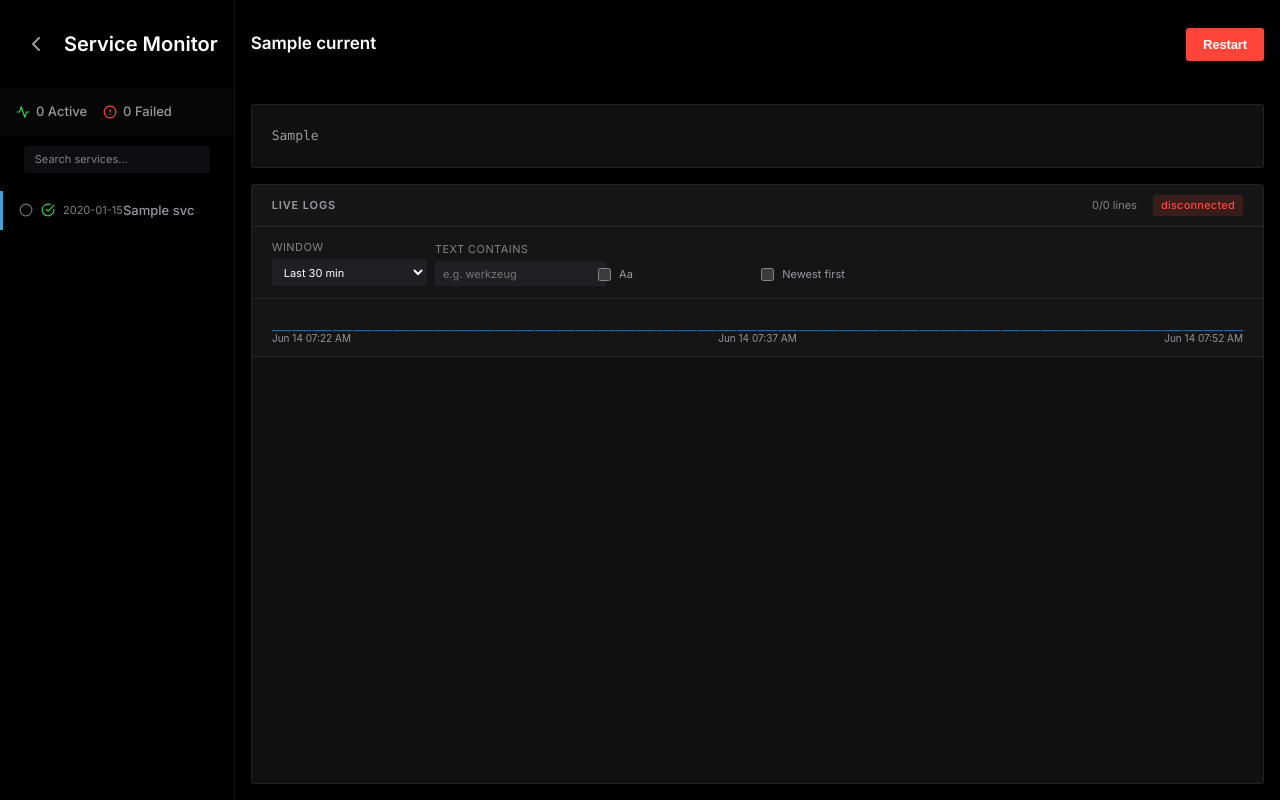
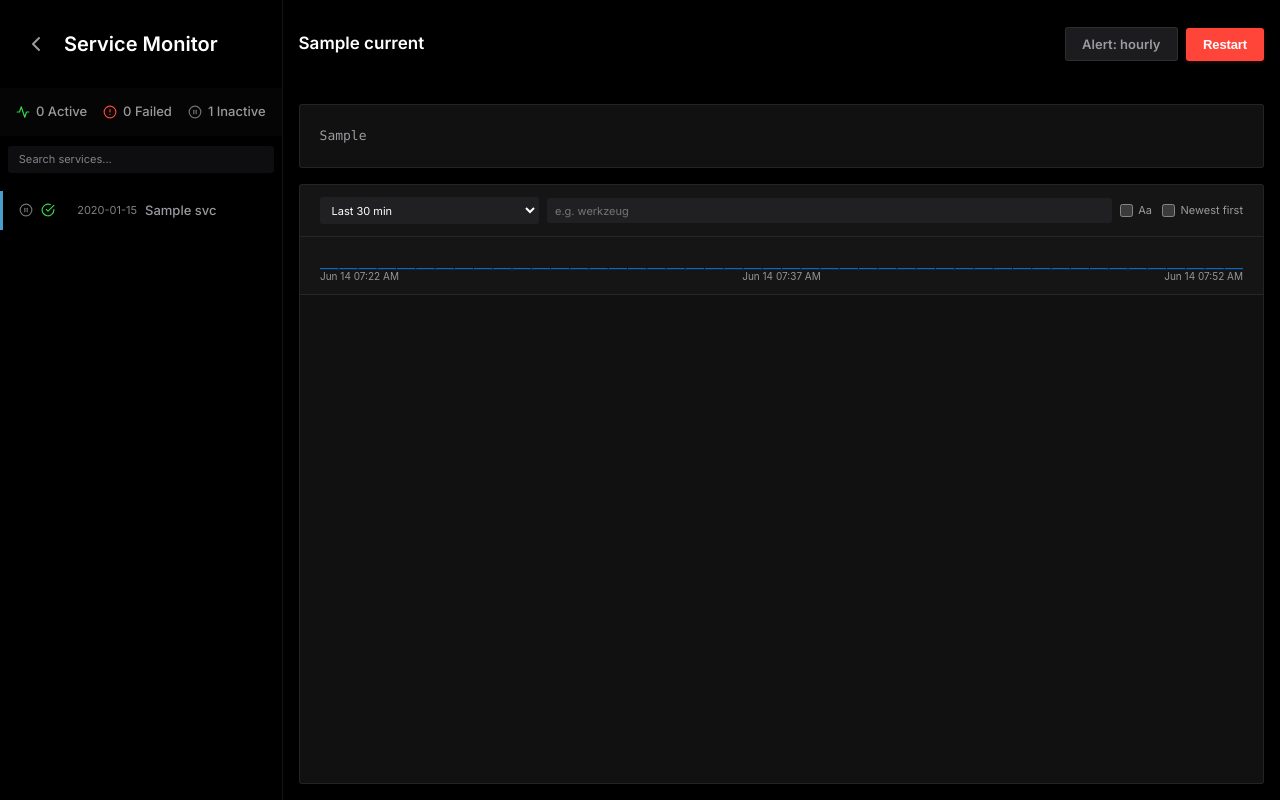
Before and after one commit to momonala/rpi-notes, a Flask app: template templates/index.html in a window 1280 px wide. Run offline with Flask 3, Linux system fonts and the light colour scheme; the template is opened without the code that fills it: most values are stand-ins (such as "Sample title", 1, 10 or a date in 2020); data that the repository does not hold is empty.

Commit message:
:feat(alerts): add per-service alert frequency control in UI
  - replace binary muted/alerted tracking with muted/hourly/daily frequency settings
  - expose GET and POST /api/alert-settings endpoints
  - render inline alert frequency dropdown per service in sidebar
  - change scheduler polling from hourly to every 5 minutes

```diff
--- a/src/app.py
+++ b/src/app.py
@@ -7,7 +7,7 @@ from pathlib import Path
 from flask import Flask, Response, jsonify, redirect, render_template, request, stream_with_context, url_for
 
 from src.canned_info import canned_service_statuses, websites
-from src.scheduler import start_threads
+from src.scheduler import VALID_FREQUENCIES, get_all_alert_settings, set_alert_frequency, start_scheduler
 from src.services import get_info_for_service, get_service_health, get_service_status, get_services, is_linux
 from src.values import INSPECTOR_DETECTOR_CWD, INSPECTOR_DETECTOR_UV_PATH
 
@@ -114,6 +114,26 @@ def stream_logs():
     )
 
 
+@app.route("/api/alert-settings")
+def get_alert_settings():
+    """Return alert frequency settings for all known services, defaulting unknown ones to 'hourly'."""
+    services = get_services(use_cache=True) if is_linux() else []
+    settings = get_all_alert_settings()
+    return jsonify({svc: settings.get(svc, "hourly") for svc in services})
+
+
+@app.route("/api/alert-settings", methods=["POST"])
+def update_alert_setting():
+    """Update the alert frequency for a single service. Expects JSON {service, frequency}."""
+    data = request.get_json(silent=True) or {}
+    service = data.get("service", "")
+    frequency = data.get("frequency", "")
+    if not service or frequency not in VALID_FREQUENCIES:
+        return "Invalid request", 400
+    set_alert_frequency(service, frequency)
+    return jsonify({"ok": True})
+
+
 @app.route("/api/services/sidebar-details")
 def sidebar_details():
     """Return enriched service details for sidebar rendering after first paint."""
@@ -161,7 +181,7 @@ def index():
 
 
 def main():
-    start_threads()
+    start_scheduler()
     app.run(host="0.0.0.0", port=5001, debug=False)
 
 
--- a/static/app.css
+++ b/static/app.css
@@ -32,6 +32,7 @@
     --sidebar-collapsed-width: 4rem;
     --header-height:           3.5rem;
     --status-icon-size:        14px;
+    --service-uptime-col:      5.5ch;
 
     /* Spacing */
     --spacing-xs: 0.25rem;
@@ -57,6 +58,13 @@
     /* Shadows */
     --shadow-md: 0 4px 12px rgba(0, 0, 0, 0.15), 0 2px 4px rgba(0, 0, 0, 0.12);
     --shadow-lg: 0 10px 30px rgba(0, 0, 0, 0.2), 0 4px 8px rgba(0, 0, 0, 0.15);
+
+    /* Scrollbar */
+    --color-scrollbar-thumb:       #3a3a3c;
+    --color-scrollbar-thumb-hover: #48484a;
+
+    /* Panel inset padding (log panel, service info) */
+    --spacing-panel: 1.25rem;
 }
 
 @media (min-width: 640px) {
@@ -175,7 +183,8 @@ textarea:focus-visible {
     .sidebar--collapsed .sidebar__search,
     .sidebar--collapsed .service-name,
     .sidebar--collapsed .service-uptime,
-    .sidebar--collapsed .service-details__item--ci {
+    .sidebar--collapsed .service-details__item--ci,
+    .sidebar--collapsed .service-alert-badge {
         display: none !important;
     }
 
@@ -224,7 +233,7 @@ textarea:focus-visible {
     content: '';
     display: block;
     height: 1px;
-    background: rgba(255, 255, 255, 0.18);
+    background: var(--border-color);
     margin: 0 var(--spacing-md) 0.25rem;
 }
 
@@ -263,8 +272,13 @@ textarea:focus-visible {
 
 .service-item-grid {
     display: grid;
-    grid-template-columns: var(--status-icon-size) 0.5rem var(--status-icon-size) 0.5rem 6ch 0.2rem max-content;
-    grid-template-rows: auto;
+    grid-template-columns:
+        var(--status-icon-size)
+        var(--status-icon-size)
+        var(--status-icon-size)
+        var(--service-uptime-col)
+        minmax(0, 1fr);
+    column-gap: var(--spacing-sm);
     align-items: center;
     min-width: 0;
 }
@@ -275,18 +289,19 @@ textarea:focus-visible {
 }
 
 .service-name {
-    grid-column: 7;
+    grid-column: 5;
     grid-row: 1;
     white-space: nowrap;
     font-size: var(--font-size-sm);
     font-weight: 500;
+    min-width: 0;
 }
 
 .sn-dim  { color: var(--color-text-muted); font-weight: 400; }
 .sn-core { color: var(--color-text-primary); font-weight: 600; }
 
 .service-details__item--ci {
-    grid-column: 3;
+    grid-column: 2;
     grid-row: 1;
     display: inline-flex;
     align-items: center;
@@ -306,11 +321,61 @@ textarea:focus-visible {
 }
 
 .service-uptime {
-    grid-column: 5;
+    grid-column: 4;
     grid-row: 1;
+    justify-self: end;
     font-size: var(--font-size-xs);
     color: var(--color-text-muted);
     white-space: nowrap;
+}
+
+.service-alert-badge {
+    grid-column: 3;
+    grid-row: 1;
+    display: inline-flex;
+    align-items: center;
+    justify-content: center;
+    color: var(--color-status-active);
+}
+
+.service-alert-badge--muted {
+    color: var(--color-text-muted);
+}
+
+.service-alert-badge__icon {
+    width: var(--status-icon-size);
+    height: var(--status-icon-size);
+}
+
+/* Alert frequency select in the main content header */
+.alert-frequency-select {
+    appearance: none;
+    -webkit-appearance: none;
+    background: var(--color-bg-secondary);
+    border: 1px solid var(--border-color);
+    border-radius: var(--radius);
+    color: var(--color-text-secondary);
+    font-size: var(--font-size-sm);
+    font-family: inherit;
+    font-weight: 600;
+    cursor: pointer;
+    padding: 0.5rem 1rem;
+    transition: background-color var(--transition-fast), color var(--transition-fast);
+}
+
+.alert-frequency-select:hover {
+    background: var(--color-bg-tertiary);
+    color: var(--color-text-primary);
+}
+
+.alert-frequency-select:focus-visible {
+    outline: 2px solid var(--color-accent);
+    outline-offset: 2px;
+}
+
+.alert-frequency-select option {
+    background: var(--color-bg-secondary);
+    color: var(--color-text-primary);
 }
 
 /* Service Tooltip (shown when sidebar collapsed on desktop) */
@@ -641,7 +706,7 @@ textarea:focus-visible {
 .service-info-panel {
     background: var(--color-bg-panel);
     border-radius: var(--radius);
-    padding: 1.25rem;
+    padding: var(--spacing-panel);
     border: 1px solid var(--border-color);
     animation: fadeIn 0.3s ease-out;
 }
@@ -717,12 +782,12 @@ textarea:focus-visible {
 }
 
 ::-webkit-scrollbar-thumb {
-    background: #3a3a3c;
+    background: var(--color-scrollbar-thumb);
     border-radius: 4px;
 }
 
 ::-webkit-scrollbar-thumb:hover {
-    background: #48484a;
+    background: var(--color-scrollbar-thumb-hover);
 }
 
 
@@ -744,7 +809,7 @@ textarea:focus-visible {
 }
 
 .sidebar__search {
-    padding: 0.625rem var(--spacing-lg) 0.875rem;
+    padding: 0.625rem var(--spacing-sm) 0.875rem;
     flex-shrink: 0;
 }
 
@@ -793,60 +858,12 @@ textarea:focus-visible {
     min-height: 0;
 }
 
-.log-stream-header {
-    display: flex;
-    align-items: center;
-    gap: var(--spacing-sm);
-    padding: 0.625rem 1.25rem;
-    border-bottom: 1px solid var(--border-color);
-    background: rgba(255, 255, 255, 0.02);
-    flex-shrink: 0;
-}
-
-.log-stream-title {
-    font-size: var(--font-size-xs);
-    font-weight: 600;
-    color: var(--color-text-secondary);
-    text-transform: uppercase;
-    letter-spacing: 0.08em;
-}
-
-.log-stream-counter {
-    margin-left: auto;
-    font-size: var(--font-size-xs);
-    color: var(--color-text-muted);
-}
-
-.log-stream-badge {
-    margin-left: var(--spacing-sm);
-    font-size: var(--font-size-xs);
-    font-weight: 500;
-    padding: 0.125rem 0.5rem;
-    border-radius: var(--radius);
-    letter-spacing: 0.02em;
-}
-
-.log-stream-badge--connecting {
-    background: rgba(142, 142, 147, 0.15);
-    color: var(--color-text-muted);
-}
-
-.log-stream-badge--connected {
-    background: rgba(50, 215, 75, 0.15);
-    color: var(--color-status-active);
-}
-
-.log-stream-badge--error {
-    background: rgba(255, 69, 58, 0.15);
-    color: var(--color-status-failed);
-}
-
 .log-stream-body {
     height: auto;
     flex: 1;
     min-height: 0;
     overflow-y: auto;
-    padding: 1rem 1.25rem;
+    padding: var(--spacing-md) var(--spacing-panel);
     margin: 0;
     border-radius: var(--radius);
 }
@@ -855,22 +872,13 @@ textarea:focus-visible {
     display: grid;
     grid-template-columns: 1fr;
     gap: var(--spacing-sm);
-    padding: 0.75rem 1.25rem;
+    padding: 0.75rem var(--spacing-panel);
     border-bottom: 1px solid var(--border-color);
     background: rgba(255, 255, 255, 0.015);
 }
 
 .log-filter-field {
-    display: flex;
-    flex-direction: column;
-    gap: 0.25rem;
-}
-
-.log-filter-field span {
-    font-size: var(--font-size-xs);
-    color: var(--color-text-muted);
-    text-transform: uppercase;
-    letter-spacing: 0.04em;
+    display: block;
 }
 
 .log-filter-field input,
@@ -893,32 +901,39 @@ textarea:focus-visible {
 .log-filter-checkbox {
     display: inline-flex;
     align-items: center;
-    gap: 0.5rem;
+    gap: 0.35rem;
     font-size: var(--font-size-xs);
     color: var(--color-text-secondary);
+    white-space: nowrap;
 }
 
 .log-filter-checkbox input {
     margin: 0;
 }
 
+.log-filter-toggles {
+    display: flex;
+    align-items: center;
+    gap: 0.625rem;
+}
+
 @media (min-width: 1024px) {
     .log-filters {
-        grid-template-columns: repeat(6, minmax(0, 1fr));
-        align-items: end;
+        grid-template-columns: minmax(7.5rem, 1fr) minmax(0, 2.5fr) auto;
+        align-items: center;
+        column-gap: var(--spacing-sm);
     }
 
-    .log-filter-checkbox {
-        justify-self: start;
-        align-self: end;
-        padding-bottom: 0.2rem;
+    .log-filter-toggles {
+        justify-self: end;
+        margin-left: var(--spacing-md);
     }
 }
 
 .log-chart-panel {
     border-bottom: 1px solid var(--border-color);
     background: rgba(255, 255, 255, 0.015);
-    padding: 0.4rem 1.25rem 0.55rem;
+    padding: 0.4rem var(--spacing-panel) 0.55rem;
 }
 
 .log-spike-chart {
--- a/static/log-stream.js
+++ b/static/log-stream.js
@@ -96,7 +96,6 @@
             }
         }
 
-        updateLogCounter(visibleCount, logEntries.length);
         renderLogSpikeChart(visibleEntries, startTs, endTs);
     }
 
@@ -120,17 +119,6 @@
 
         syncLogDirection();
         applyLogFilters();
-    }
-
-    /**
-     * Render line counter for visible vs total log lines.
-     * @param {number} visibleCount
-     * @param {number} totalCount
-     */
-    function updateLogCounter(visibleCount, totalCount) {
-        const counter = document.getElementById('logLineCounter');
-        if (!counter) return;
-        counter.textContent = `${visibleCount}/${totalCount} lines`;
     }
 
     /**
@@ -255,18 +243,6 @@
     }
 
     /**
-     * Update the connection status badge.
-     * @param {'connecting'|'connected'|'error'} state
-     * @param {string} [label]
-     */
-    function setLogStreamStatus(state, label) {
-        const badge = document.getElementById('logStreamStatus');
-        if (!badge) return;
-        badge.className = `log-stream-badge log-stream-badge--${state}`;
-        badge.textContent = label ?? state;
-    }
-
-    /**
      * Append a single log line to the stream panel.
      * Preserves user scroll position — only auto-scrolls when already at the bottom.
      * Evicts oldest entries when MAX_LOG_ENTRIES is reached.
@@ -384,13 +360,11 @@
             reconnectTimer = null;
         }
 
-        setLogStreamStatus('connecting', 'connecting…');
         const source = new EventSource(`/logs/stream?service=${encodeURIComponent(service)}`);
         activeLogSource = source;
 
         source.onopen = () => {
             reconnectDelay = RECONNECT_BASE_MS;
-            setLogStreamStatus('connected', 'live');
         };
 
         source.onmessage = (evt) => {
@@ -404,7 +378,6 @@
         };
 
         source.onerror = () => {
-            setLogStreamStatus('error', 'disconnected');
             source.close();
             activeLogSource = null;
             reconnectTimer = setTimeout(() => {
--- a/static/main.js
+++ b/static/main.js
@@ -8,6 +8,9 @@
         window.ServiceMonitorSidebarDetails?.load().catch((error) => {
             console.error('⚠️ Sidebar details load failed:', error);
         });
+        window.ServiceMonitorSidebarDetails?.loadAlertSettings().catch((error) => {
+            console.error('⚠️ Alert settings load failed:', error);
+        });
     }
 
     if (document.readyState === 'loading') {
--- a/static/sidebar-details.js
+++ b/static/sidebar-details.js
@@ -9,15 +9,6 @@
         use.setAttribute('href', `#icon-${name}`);
         svg.appendChild(use);
         return svg;
-    }
-
-    function buildDetailItem(className, iconName, text, title) {
-        const item = document.createElement('span');
-        item.className = `service-details__item ${className}`;
-        item.appendChild(buildIcon(iconName));
-        item.appendChild(document.createTextNode(text));
-        if (title) item.title = title;
-        return item;
     }
 
     /**
@@ -41,7 +32,7 @@
             } else {
                 icon.classList.add('status-icon--inactive');
                 icon.setAttribute('aria-label', 'Inactive');
-                if (use) use.setAttribute('href', '#icon-circle');
+                if (use) use.setAttribute('href', '#icon-pause-circle');
             }
         }
 
@@ -72,17 +63,107 @@
     }
 
     /**
+     * Render or update the alert badge in the sidebar service item.
+     * @param {Element} serviceItem
+     * @param {string} frequency - 'hourly' | 'daily' | 'muted'
+     */
+    function updateAlertBadge(serviceItem, frequency) {
+        const grid = serviceItem.querySelector('.service-item-grid');
+        if (!grid) return;
+
+        let badge = grid.querySelector('.service-alert-badge');
+        if (!badge) {
+            badge = document.createElement('span');
+            badge.className = 'service-alert-badge';
+
+            const svg = document.createElementNS('http://www.w3.org/2000/svg', 'svg');
+            svg.setAttribute('class', 'service-alert-badge__icon');
+            svg.setAttribute('aria-hidden', 'true');
+            const use = document.createElementNS('http://www.w3.org/2000/svg', 'use');
+            svg.appendChild(use);
+            badge.appendChild(svg);
+
+            grid.appendChild(badge);
+        }
+
+        const use = badge.querySelector('use');
+        badge.classList.toggle('service-alert-badge--muted', frequency === 'muted');
+        badge.setAttribute('aria-label', `Alert: ${frequency}`);
+        if (use) use.setAttribute('href', frequency === 'muted' ? '#icon-bell-off' : '#icon-bell');
+    }
+
+    /**
+     * Fetch alert settings and render the frequency select in the main content header.
+     */
+    async function loadAlertSettings() {
+        const control = document.getElementById('alertSettingsControl');
+        if (!control) return;
+
+        const serviceName = control.dataset.service;
+        if (!serviceName) return;
+
+        const response = await fetch('/api/alert-settings');
+        if (!response.ok) return;
+        const settings = await response.json();
+
+        const frequency = settings[serviceName] ?? 'hourly';
+
+        if (control.querySelector('.alert-frequency-select')) {
+            control.querySelector('.alert-frequency-select').value = frequency;
+            return;
+        }
+
+        const select = document.createElement('select');
+        select.className = 'alert-frequency-select';
+        select.setAttribute('aria-label', 'Alert frequency');
+
+        for (const { value, label } of [
+            { value: 'daily', label: 'Alert: daily' },
+            { value: 'hourly', label: 'Alert: hourly' },
+            { value: 'muted', label: 'Alert: muted' },
+        ]) {
+            const opt = document.createElement('option');
+            opt.value = value;
+            opt.textContent = label;
+            select.appendChild(opt);
+        }
+        select.value = frequency;
+
+        select.addEventListener('change', async (e) => {
+            const newFrequency = e.target.value;
+            try {
+                await fetch('/api/alert-settings', {
+                    method: 'POST',
+                    headers: { 'Content-Type': 'application/json' },
+                    body: JSON.stringify({ service: serviceName, frequency: newFrequency }),
+                });
+                const sidebarItem = document.querySelector(`.service-item[data-service-name="${CSS.escape(serviceName)}"]`);
+                if (sidebarItem) updateAlertBadge(sidebarItem, newFrequency);
+            } catch (err) {
+                console.error('Failed to update alert setting:', err);
+            }
+        });
+
+        control.appendChild(select);
+    }
+
+    /**
      * Refresh sidebar details from backend.
      */
     async function load() {
         const nav = document.querySelector('.sidebar__nav');
         if (!nav) return;
 
-        const response = await fetch('/api/services/sidebar-details');
-        if (!response.ok) {
-            throw new Error(`Failed to load sidebar details: ${response.status}`);
+        const [detailsResponse, alertsResponse] = await Promise.all([
+            fetch('/api/services/sidebar-details'),
+            fetch('/api/alert-settings'),
+        ]);
+
+        if (!detailsResponse.ok) {
+            throw new Error(`Failed to load sidebar details: ${detailsResponse.status}`);
         }
-        const payload = await response.json();
+        const payload = await detailsResponse.json();
+        const alertSettings = alertsResponse.ok ? await alertsResponse.json() : {};
         const services = Array.isArray(payload.services) ? payload.services : [];
 
         const byName = new Map();
@@ -94,10 +175,12 @@
             const serviceItem = byName.get(status.name);
             if (!serviceItem) continue;
             updateServiceItem(serviceItem, status);
+            updateAlertBadge(serviceItem, alertSettings[status.name] ?? 'hourly');
         }
     }
 
     window.ServiceMonitorSidebarDetails = {
         load,
+        loadAlertSettings,
     };
 })();
--- a/templates/index.html
+++ b/templates/index.html
@@ -57,8 +57,14 @@
         <symbol id="icon-alert-circle" viewBox="0 0 24 24" fill="none" stroke="currentColor" stroke-width="2" stroke-linecap="round" stroke-linejoin="round">
             <circle cx="12" cy="12" r="10"/><line x1="12" y1="8" x2="12" y2="12"/><line x1="12" y1="16" x2="12.01" y2="16"/>
         </symbol>
-        <symbol id="icon-circle" viewBox="0 0 24 24" fill="none" stroke="currentColor" stroke-width="2" stroke-linecap="round" stroke-linejoin="round">
-            <circle cx="12" cy="12" r="10"/>
+        <symbol id="icon-pause-circle" viewBox="0 0 24 24" fill="none" stroke="currentColor" stroke-width="2" stroke-linecap="round" stroke-linejoin="round">
+            <circle cx="12" cy="12" r="10"/><line x1="10" y1="15" x2="10" y2="9"/><line x1="14" y1="15" x2="14" y2="9"/>
+        </symbol>
+        <symbol id="icon-bell" viewBox="0 0 24 24" fill="none" stroke="currentColor" stroke-width="2" stroke-linecap="round" stroke-linejoin="round">
+            <path d="M18 8A6 6 0 0 0 6 8c0 7-3 9-3 9h18s-3-2-3-9"/><path d="M13.73 21a2 2 0 0 1-3.46 0"/>
+        </symbol>
+        <symbol id="icon-bell-off" viewBox="0 0 24 24" fill="none" stroke="currentColor" stroke-width="2" stroke-linecap="round" stroke-linejoin="round">
+            <path d="M13.73 21a2 2 0 0 1-3.46 0"/><path d="M18.63 13A17.888 17.888 0 0 1 18 8"/><path d="M6.26 6.26A5.86 5.86 0 0 0 6 8c0 7-3 9-3 9h14"/><path d="M18 8a6 6 0 0 0-9.33-5"/><line x1="1" y1="1" x2="23" y2="23"/>
         </symbol>
     </svg>
 
@@ -93,6 +99,10 @@
                     <svg class="status-icon status-icon--failed" aria-hidden="true"><use href="#icon-alert-circle"></use></svg>
                     <span>{{ services|selectattr('is_failed')|list|length }} Failed</span>
                 </div>
+                <div class="status-summary__item">
+                    <svg class="status-icon status-icon--inactive" aria-hidden="true"><use href="#icon-pause-circle"></use></svg>
+                    <span>{{ services|rejectattr('is_active')|rejectattr('is_failed')|list|length }} Inactive</span>
+                </div>
             </div>
 
             <!-- Search Services -->
@@ -114,7 +124,7 @@
                         <a href="?service={{ svc.name }}" class="service-link">
                             <svg class="status-icon {% if svc.is_active %}status-icon--active{% elif svc.is_failed %}status-icon--failed{% else %}status-icon--inactive{% endif %}"
                                  aria-label="{% if svc.is_active %}Active{% elif svc.is_failed %}Failed{% else %}Inactive{% endif %}">
-                                <use href="#icon-{% if svc.is_active %}activity{% elif svc.is_failed %}alert-circle{% else %}circle{% endif %}"></use>
+                                <use href="#icon-{% if svc.is_active %}activity{% elif svc.is_failed %}alert-circle{% else %}pause-circle{% endif %}"></use>
                             </svg>
                             <span class="service-name">
                                 {%- set _parts = svc.name.split('_', 1) -%}
@@ -123,6 +133,8 @@
                                     {%- set _rest = _parts[1] -%}
                                     {%- if _rest.endswith('.service') -%}
                                         <span class="sn-dim">{{ _prefix }}</span><span class="sn-core">{{ _rest[:-8] }}</span><span class="sn-dim">.service</span>
+                                    {%- elif _rest.endswith('.timer') -%}
+                                        <span class="sn-dim">{{ _prefix }}</span><span class="sn-core">{{ _rest[:-6] }}</span><span class="sn-dim">.timer</span>
                                     {%- else -%}
                                         <span class="sn-dim">{{ _prefix }}</span><span class="sn-core">{{ _rest }}</span>
                                     {%- endif -%}
@@ -155,6 +167,9 @@
                     {% if current %}{{ current }}{% else %}Dashboard{% endif %}
                 </h1>
                 <div class="content-header__actions">
+                    {% if current %}
+                    <div id="alertSettingsControl" data-service="{{ current }}"></div>
+                    {% endif %}
                     {% if selected_service_info and current %}
                     <form method="POST" action="/restart" data-service="{{ current }}"
                           onsubmit="return confirm('Restart ' + this.dataset.service + '?');">
@@ -181,15 +196,9 @@
                     <pre class="service-info service-info--status">{{ selected_service_info }}</pre>
                 </div>
                 <div class="log-stream-panel">
-                    <div class="log-stream-header">
-                        <span class="log-stream-title">Live Logs</span>
-                        <span id="logLineCounter" class="log-stream-counter" aria-live="polite">0 lines</span>
-                        <span id="logStreamStatus" class="log-stream-badge log-stream-badge--connecting" aria-live="polite">connecting…</span>
-                    </div>
                     <div class="log-filters" aria-label="Log filters">
                         <label class="log-filter-field">
-                            <span>Window</span>
-                            <select id="logTimeFilterMode">
+                            <select id="logTimeFilterMode" aria-label="Log time window">
                                 <option value="last5m">Last 5 min</option>
                                 <option value="last15m">Last 15 min</option>
                                 <option value="last30m" selected>Last 30 min</option>
@@ -199,9 +208,9 @@
                             </select>
                         </label>
                         <label class="log-filter-field log-filter-field--wide">
-                            <span>Text contains</span>
-                            <input id="logTextFilter" type="text" placeholder="e.g. werkzeug">
+                            <input id="logTextFilter" type="text" placeholder="e.g. werkzeug" aria-label="Filter logs by text">
                         </label>
+                        <div class="log-filter-toggles">
                             <label class="log-filter-checkbox">
                                 <input id="logCaseSensitive" type="checkbox">
                                 <span>Aa</span>
@@ -210,6 +219,7 @@
                                 <input id="logReverseDirection" type="checkbox">
                                 <span>Newest first</span>
                             </label>
+                        </div>
                     </div>
                     <div class="log-chart-panel">
                         <canvas id="logSpikeChart" class="log-spike-chart" height="42" aria-label="Log spike timeline"></canvas>
```
Also changed, not shown: src/scheduler.py (+72 -16 lines), src/services.py (+45 -18 lines), tests/test_services.py (+36 -2 lines). Lines whose indentation alone changed are shown as unchanged.
